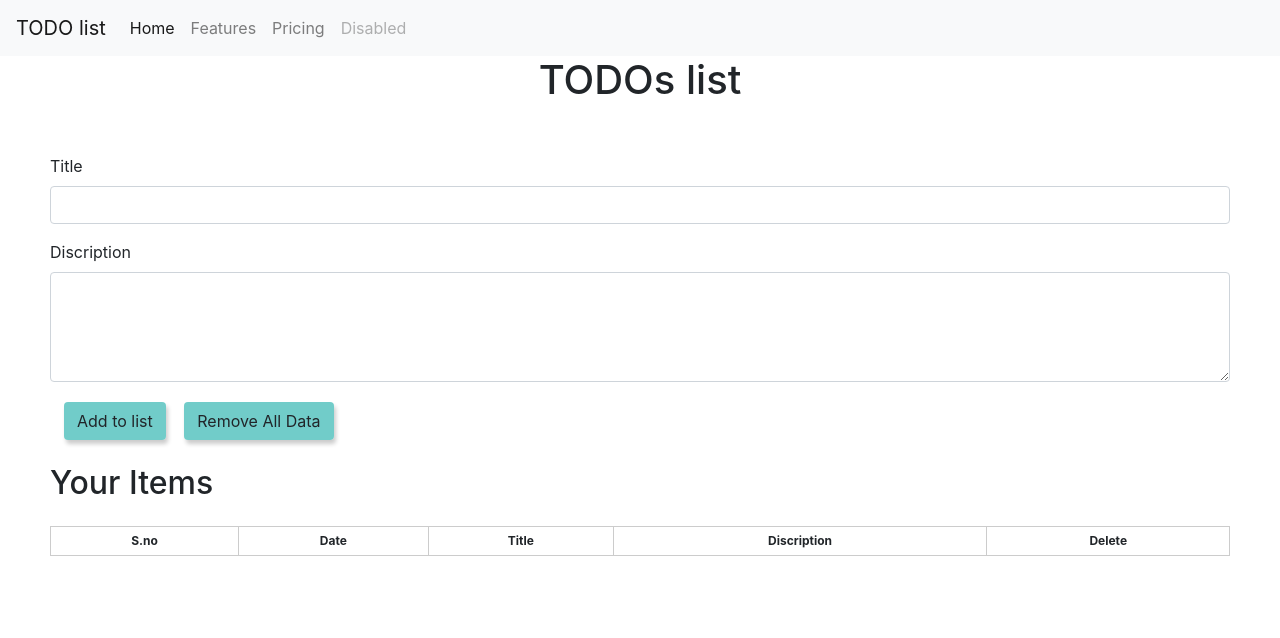
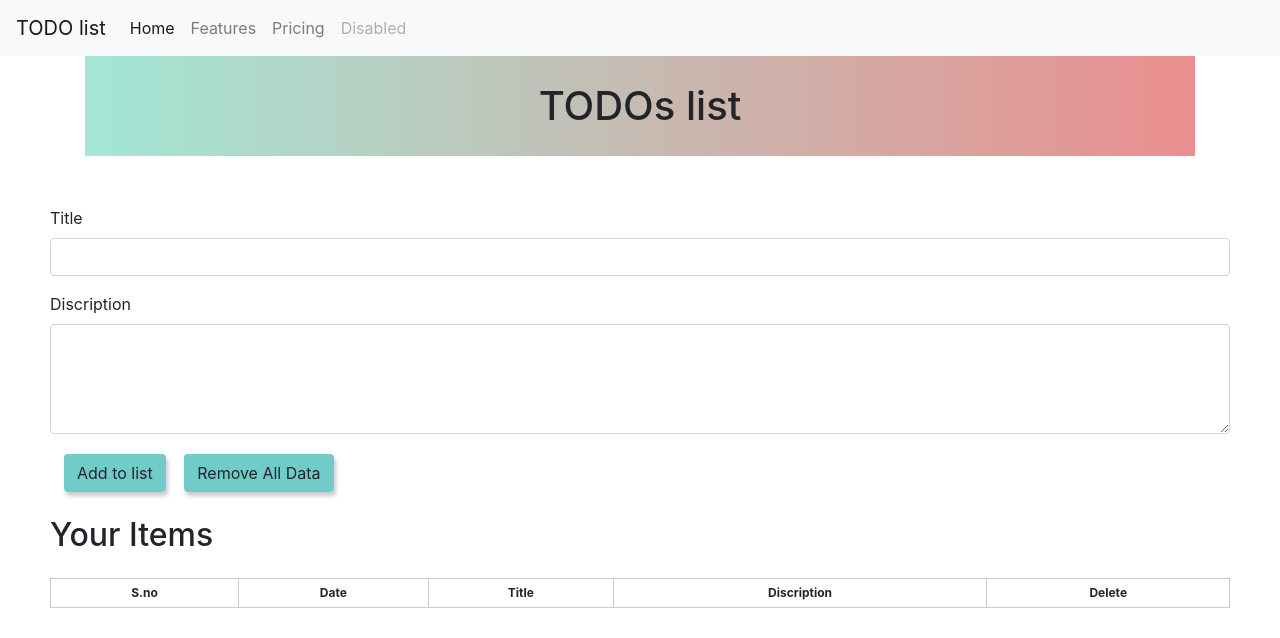
Before and after one commit to anilkarela/todo-list, a plain HTML site: page index.html in a window 1280 px wide. Drawn offline with nearby package versions, Linux system fonts and the light colour scheme.

Commit message:
linear-gradient added

```diff
--- a/style.css
+++ b/style.css
@@ -22,9 +22,13 @@ li {
     box-shadow: 2px 4px 4xl rgb(193, 191, 191);
 }
 
-.textcenter {
+.textcenter{
     /* margin: 10px; */
+    width: 100%;
+    line-height: 100px;
     text-align: center;
+    /* background-color: #ccc; */
+    background-image:linear-gradient(to right,rgb(163, 231, 213),rgba(224, 93, 93, 0.693));
 }
 
 .btn, .DelBtn {
```
